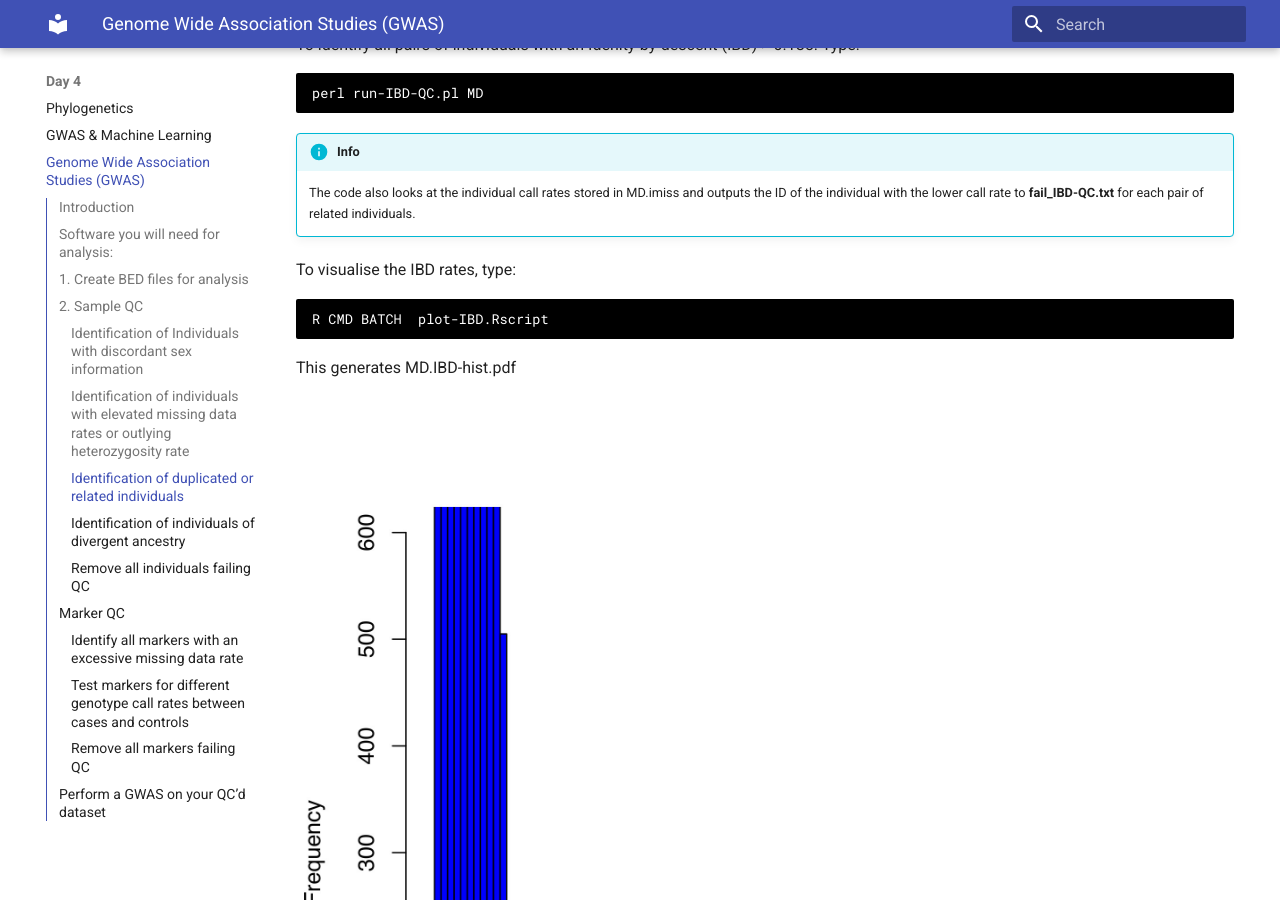
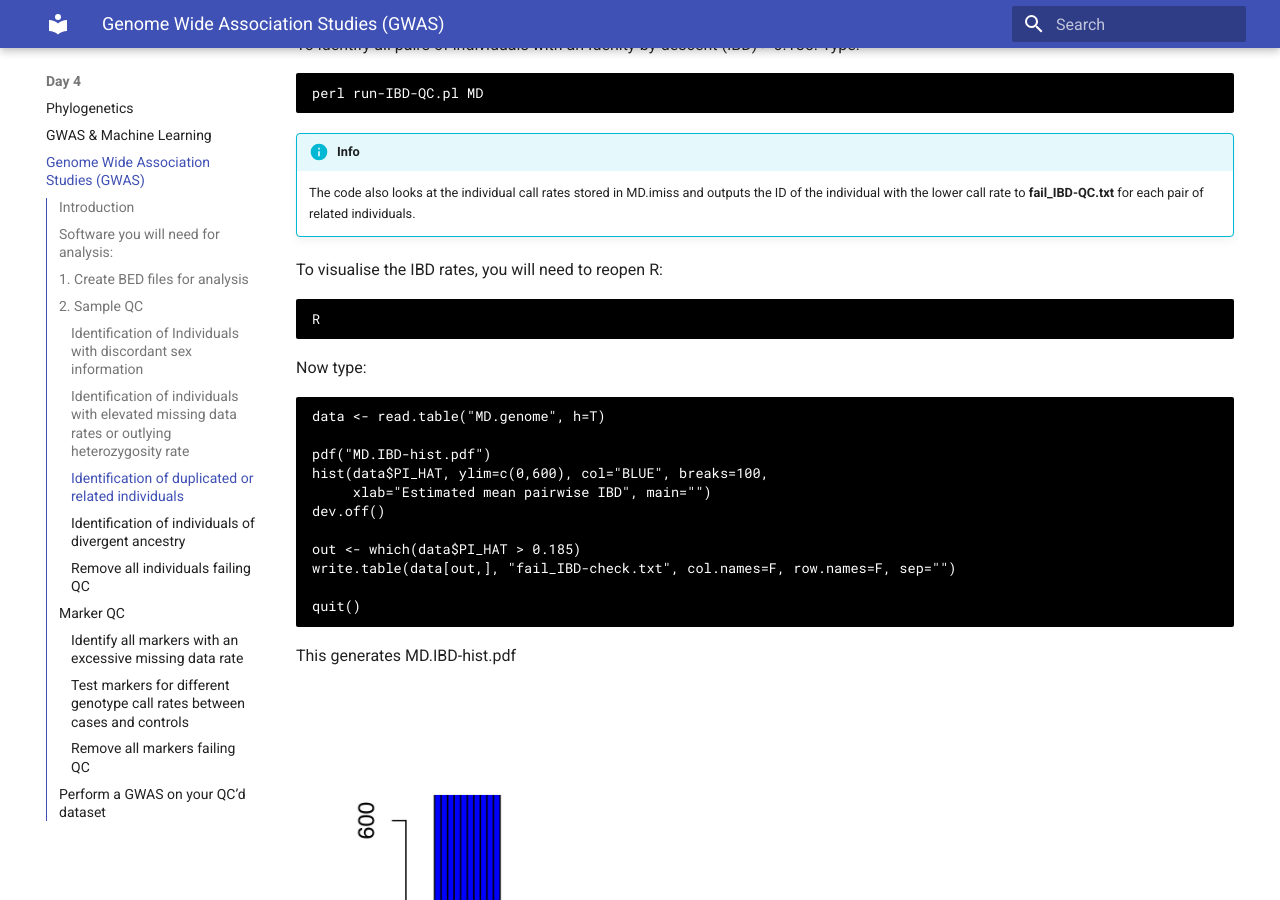
Before and after one commit to lshtm-genomics/omics-course, an MkDocs documentation site: the page built from docs/day4/gwas.md, in a window 1280 px wide and 900 px high, scrolled down 4867 px. Built offline with MkDocs 1.6.1 and Material for MkDocs 9.7.7, drawn with Linux system fonts in a browser that asks for light colours; some of the changed text lies outside the part shown.

Commit message:
Revise QC and IBD visualization steps in gwas.md
Updated instructions for QC and IBD visualization in R.

````diff
--- a/docs/day4/gwas.md
+++ b/docs/day4/gwas.md
@@ -161,10 +161,25 @@ perl run-IBD-QC.pl MD
 !!! info
     The code also looks at the individual call rates stored in MD.imiss and outputs the ID of the individual with the lower call rate to **fail_IBD-QC.txt** for each pair of related individuals.
 
-To visualise the IBD rates, type:
+To visualise the IBD rates, you will need to reopen R:
 
 ```
-R CMD BATCH  plot-IBD.Rscript
+R
+```
+Now type:
+
+```
+data <- read.table("MD.genome", h=T)
+
+pdf("MD.IBD-hist.pdf")
+hist(data$PI_HAT, ylim=c(0,600), col="BLUE", breaks=100,
+     xlab="Estimated mean pairwise IBD", main="")
+dev.off()
+
+out <- which(data$PI_HAT > 0.185)
+write.table(data[out,], "fail_IBD-check.txt", col.names=F, row.names=F, sep="")
+
+quit()
 ```
 
 This generates MD.IBD-hist.pdf
````
Also changed, not shown: other parts of docs/day4/gwas.md (+1 -1 lines).
